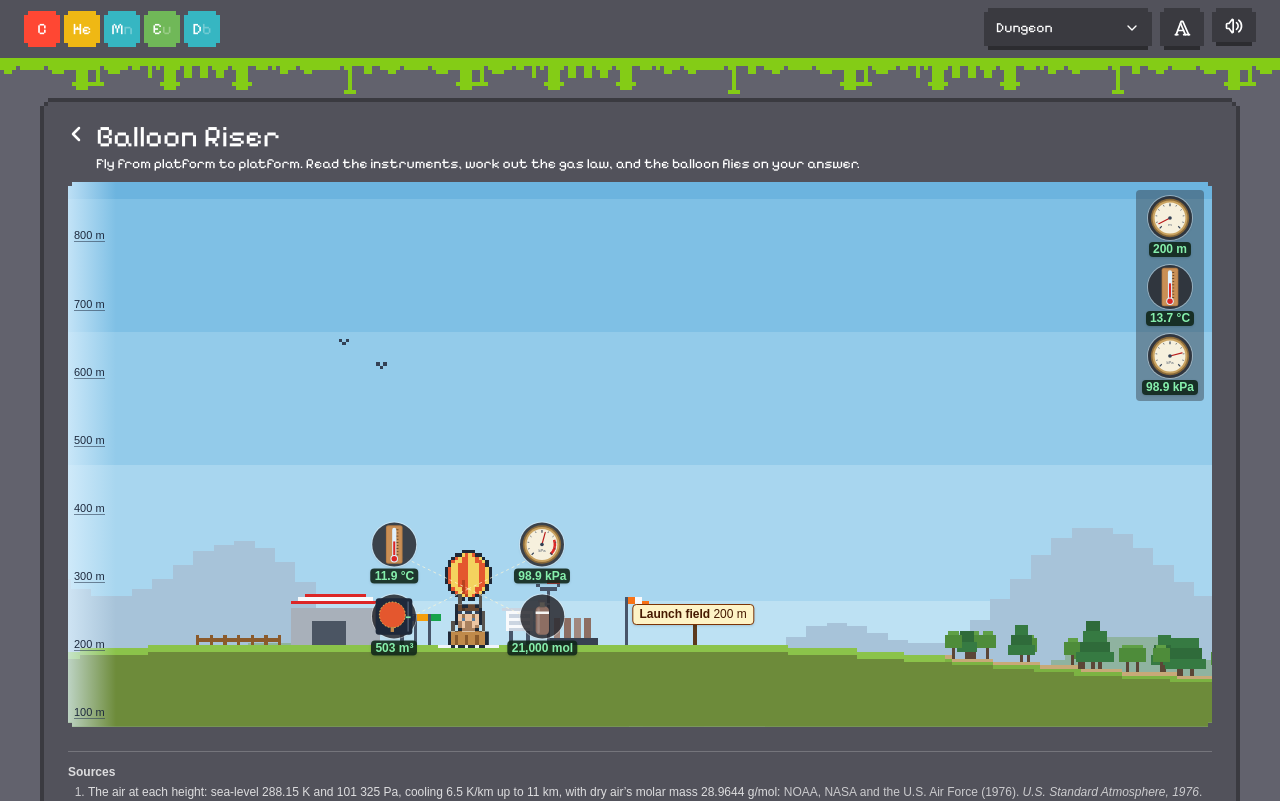
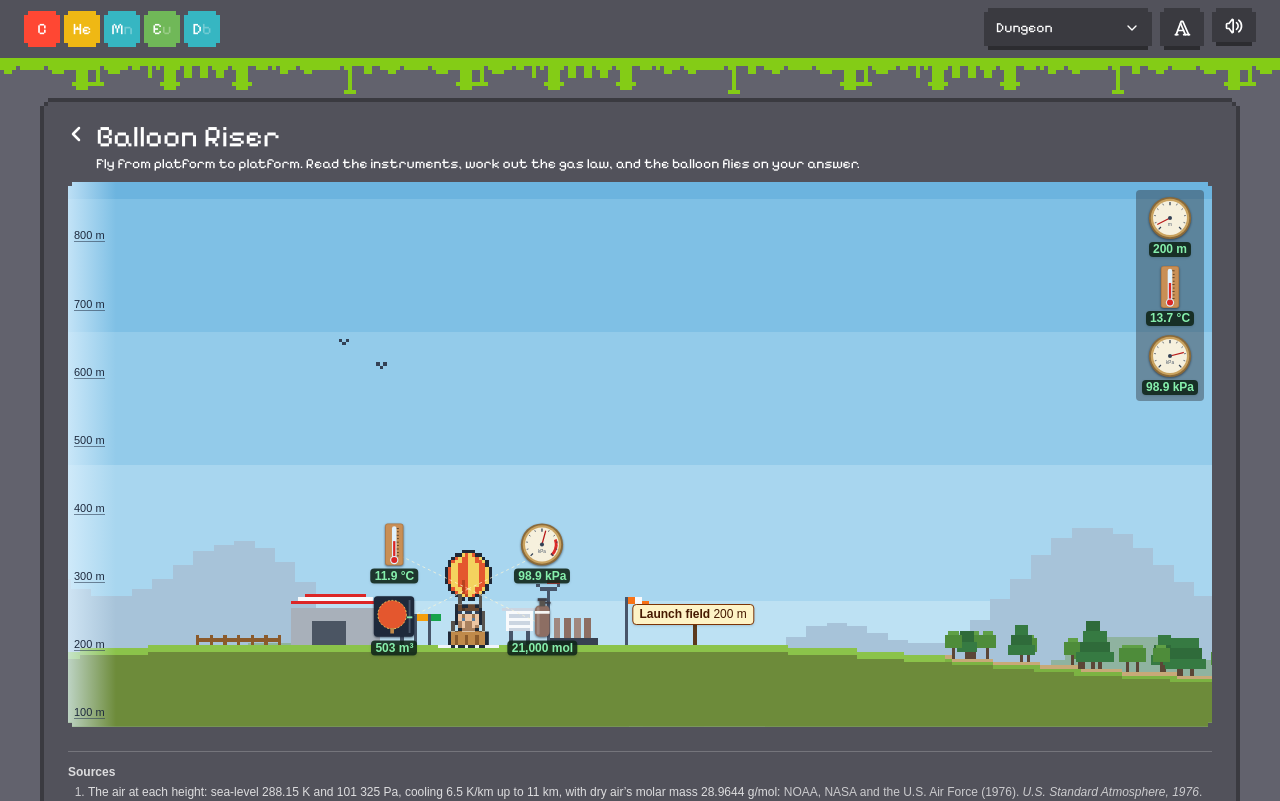
Before and after one commit to sethgonzales/ChemEd, a Next.js app: page /balloon-riser in a window 1280 px wide. Shown: the top 801 px of the page. Built offline with nearby package versions, Linux system fonts and the light colour scheme.

Commit message:
Balloon Riser: gauges without the round badge behind them

```diff
--- a/src/components/balloon-gauges.tsx
+++ b/src/components/balloon-gauges.tsx
@@ -43,7 +43,8 @@ export default function Gauge({ device, opens = 'down', shift = 0 }: Props) {
         onClick={() => setOpen(true)}
         className="flex cursor-pointer flex-col items-center gap-0.5"
       >
-        <span className="block size-8 rounded-full bg-primary-800/85 p-0.5 shadow ring-1 ring-white/40 sm:size-11">
+        {/* the device itself, no badge behind it; a shadow lifts it off the sky */}
+        <span className="block size-8 drop-shadow-[0_1px_1px_rgba(15,23,42,0.6)] sm:size-11">
           {device.picture}
         </span>
         <span className="whitespace-nowrap rounded-sm bg-[#10261a]/90 px-1 font-mono text-[10px] font-semibold leading-tight tabular-nums text-[#86efac] shadow sm:text-xs">
```
